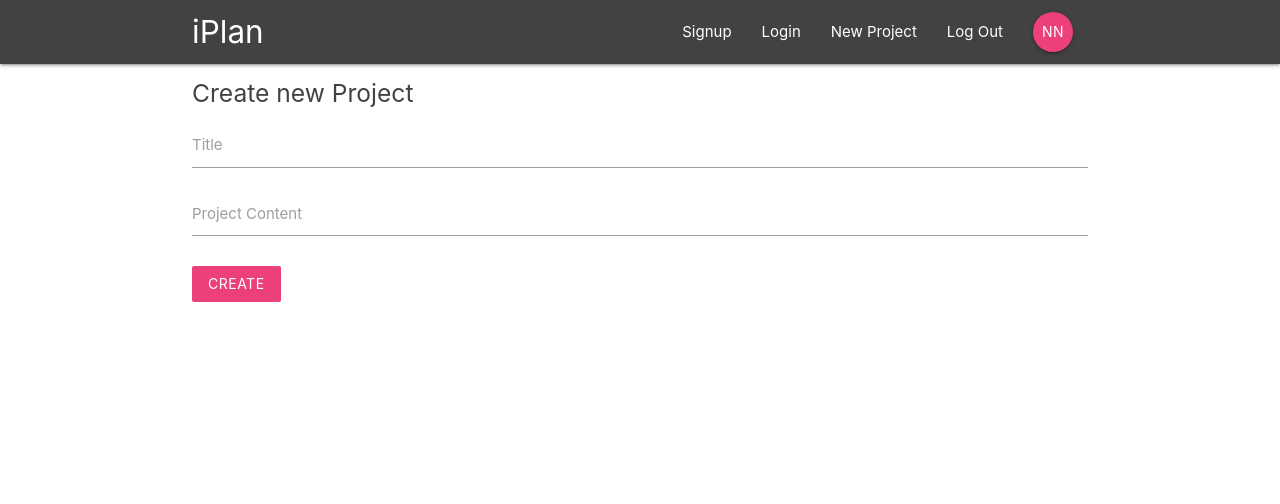
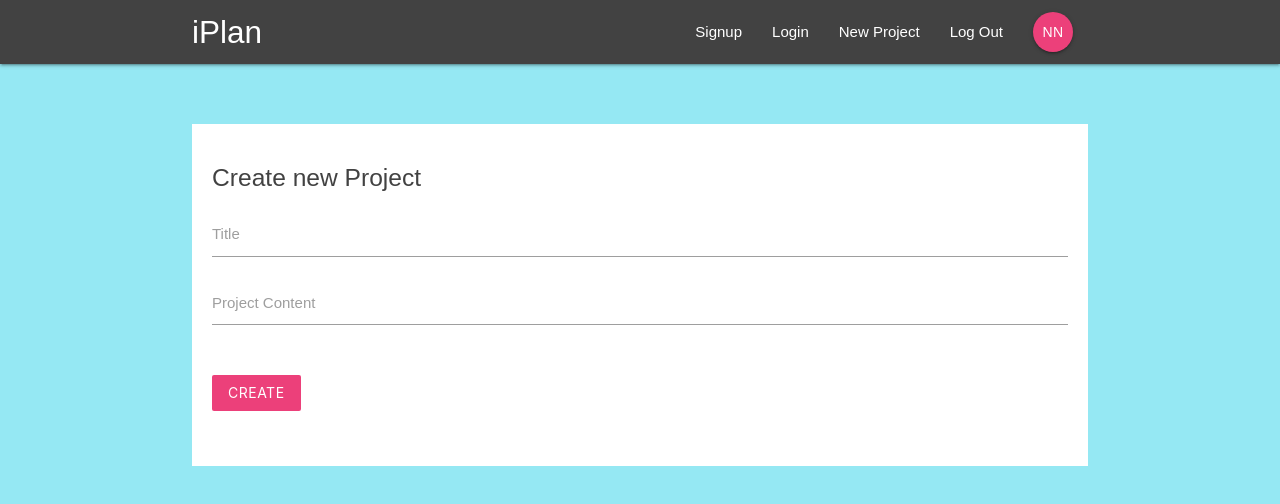
Before and after one commit to baizhigit/react-iplan, a React (Create React App) app: page /create in a window 1280 px wide. Shown: the top 504 px of the page. Built offline with nearby package versions, Linux system fonts and the light colour scheme.

Commit message:
nav links and css

```diff
--- a/src/components/layout/SignedInLinks.js
+++ b/src/components/layout/SignedInLinks.js
@@ -5,7 +5,7 @@
   return (
     <ul className="right">
       <li>
-        <NavLink to="/">New Project</NavLink>
+        <NavLink to="/create">New Project</NavLink>
       </li>
       <li>
         <NavLink to="/">Log Out</NavLink>
--- a/src/components/layout/SignedOutLinks.js
+++ b/src/components/layout/SignedOutLinks.js
@@ -5,10 +5,10 @@
   return (
     <ul className="right">
       <li>
-        <NavLink to="/">Signup</NavLink>
+        <NavLink to="/signup">Signup</NavLink>
       </li>
       <li>
-        <NavLink to="/">Login</NavLink>
+        <NavLink to="/signin">Login</NavLink>
       </li>
     </ul>
   );
--- a/src/index.css
+++ b/src/index.css
@@ -1,15 +1,30 @@
 @import '~materialize-css/dist/css/materialize.min.css';
+
+html {
+  min-height: 100vh;
+}
 
 body {
   margin: 0;
-  font-family: -apple-system, BlinkMacSystemFont, 'Segoe UI', 'Roboto', 'Oxygen',
-    'Ubuntu', 'Cantarell', 'Fira Sans', 'Droid Sans', 'Helvetica Neue',
-    sans-serif;
-  -webkit-font-smoothing: antialiased;
-  -moz-osx-font-smoothing: grayscale;
+  padding: 0;
+  font-family: sans-serif;
+  background-color: #95e8f3;
+  min-height: 100vh;
+}
+form {
+  padding: 20px;
+  margin-top: 60px;
 }
 
-code {
-  font-family: source-code-pro, Menlo, Monaco, Consolas, 'Courier New',
-    monospace;
+form button,
+form h5 {
+  margin: 20px 0;
 }
+
+input[type='text']:not(.browser-default):focus:not([readonly]),
+input[type='email']:not(.browser-default):focus:not([readonly]),
+input[type='password']:not(.browser-default):focus:not([readonly]),
+textarea.materialize-textarea:focus:not([readonly]) {
+  border-color: #ec407a;
+  box-shadow: none;
+}
```
